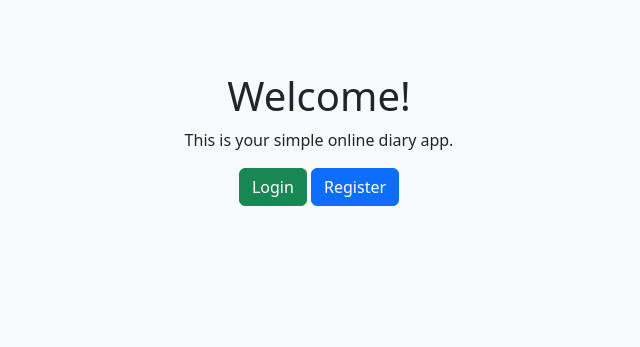
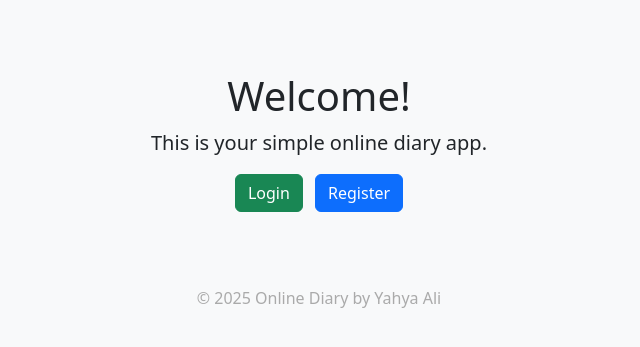
Before and after one commit to yahyaali05/online-diary, a Flask app: page / in a window 1280 px wide. Shown: the part 56-403 px from the top of the page, without its empty margins (321-961 px from the left). Run offline with Flask 3, Linux system fonts and the light colour scheme.

Commit message:
update layout: consistent theme and image rendering

```diff
--- a/templates/base.html
+++ b/templates/base.html
@@ -4,7 +4,10 @@
   <meta charset="utf-8">
   <meta name="viewport" content="width=device-width, initial-scale=1">
   <title>Online Diary</title>
+
+  <!-- ✅ Bootstrap CSS -->
   <link href="https://cdn.jsdelivr.net/npm/bootstrap@5.3.3/dist/css/bootstrap.min.css" rel="stylesheet">
+
   <style>
     body {
       transition: background-color 0.3s ease, color 0.3s ease;
@@ -14,19 +17,25 @@
       color: white;
       font-size: 1.3rem;
     }
+    footer {
+      margin-top: 50px;
+      text-align: center;
+      color: #aaa;
+    }
   </style>
 </head>
 <body class="bg-light">
+  <!-- ✅ NAVBAR -->
   <nav class="navbar navbar-expand-lg navbar-dark bg-dark">
     <div class="container d-flex justify-content-between align-items-center">
       <a class="navbar-brand" href="{{ url_for('home') }}">📝 Online Diary</a>
       <div>
-      <!-- Theme toggle button -->
         <span id="themeToggle" class="theme-toggle me-3" title="Switch theme">🌙</span>
       </div>
     </div>
   </nav>
 
+  <!-- ✅ MAIN CONTENT -->
   <main class="container py-4">
     {% with messages = get_flashed_messages() %}
     {% if messages %}
@@ -41,8 +50,16 @@
     {% block content %}{% endblock %}
   </main>
 
+  <!-- ✅ FOOTER -->
+  <footer>
+    <p>© {{ current_year or 2025 }} Online Diary by Yahya Ali</p>
+  </footer>
+
+  <!-- ✅ Bootstrap JS Bundle -->
+  <script src="https://cdn.jsdelivr.net/npm/bootstrap@5.3.3/dist/js/bootstrap.bundle.min.js"></script>
+
+  <!-- ✅ THEME TOGGLER -->
   <script>
-  // === THEME TOGGLER ===
     const toggleBtn = document.getElementById('themeToggle');
     const html = document.documentElement;
     const currentTheme = localStorage.getItem('theme') || 'light';
--- a/templates/index.html
+++ b/templates/index.html
@@ -1,25 +1,27 @@
 {% extends "base.html" %}
 {% block content %}
   {% if user %}
-    <h3 class="mb-4">Hello {{ user }} 👋</h3>
-    <a href="{{ url_for('add_entry') }}" class="btn btn-success mb-3">+ New Entry</a>
-    <a href="{{ url_for('logout') }}" class="btn btn-outline-danger mb-3 float-end">Logout</a>
+    <div class="d-flex justify-content-between align-items-center mb-4">
+      <h3>Hello {{ user }} 👋</h3>
+      <div>
+        <a href="{{ url_for('add_entry') }}" class="btn btn-success me-2">+ New Entry</a>
+        <a href="{{ url_for('logout') }}" class="btn btn-outline-danger">Logout</a>
+      </div>
+    </div>
 
     {% if entries %}
       <div class="row g-4">
         {% for e in entries %}
-          <div class="col-md-4">
-            <div class="card shadow-sm h-100">
+          <div class="col-md-4 col-sm-6">
+            <div class="card shadow-sm h-100 border-0">
               {% if e.image_filename %}
-                <!-- Wenn Cloudinary URL -->
                 {% if e.image_filename.startswith('http') %}
                   <img src="{{ e.image_filename }}" class="card-img-top" alt="Entry Image">
                 {% else %}
-                  <!-- Lokales Bild -->
                   <img src="{{ url_for('static', filename='uploads/' + e.image_filename) }}" class="card-img-top" alt="Entry Image">
                 {% endif %}
               {% else %}
-                <img src="https://via.placeholder.com/300x200?text=No+Image" class="card-img-top" alt="No Image">
+                <img src="https://via.placeholder.com/400x250?text=No+Image" class="card-img-top" alt="No Image">
               {% endif %}
 
               <div class="card-body">
@@ -33,13 +35,13 @@
         {% endfor %}
       </div>
     {% else %}
-      <p>No entries yet. Create your first one!</p>
+      <p class="text-muted mt-4">No entries yet. Create your first one!</p>
     {% endif %}
   {% else %}
     <div class="text-center mt-5">
       <h1>Welcome!</h1>
-      <p>This is your simple online diary app.</p>
-      <a href="{{ url_for('login') }}" class="btn btn-success">Login</a>
+      <p class="lead">This is your simple online diary app.</p>
+      <a href="{{ url_for('login') }}" class="btn btn-success me-2">Login</a>
       <a href="{{ url_for('register') }}" class="btn btn-primary">Register</a>
     </div>
   {% endif %}
```
Lines whose indentation alone changed are shown as unchanged.
